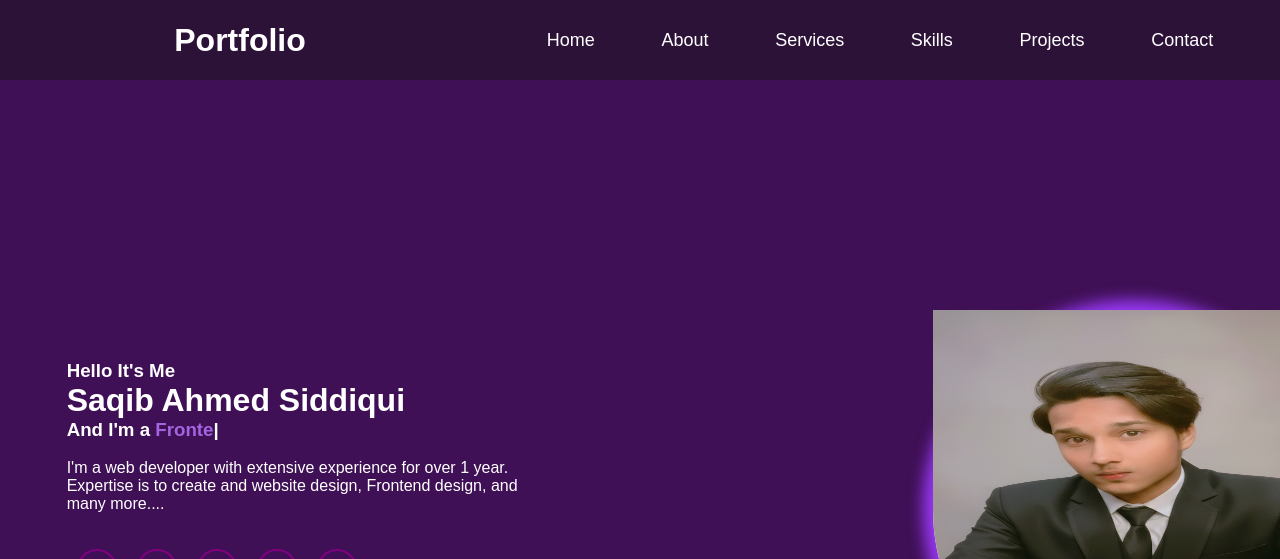
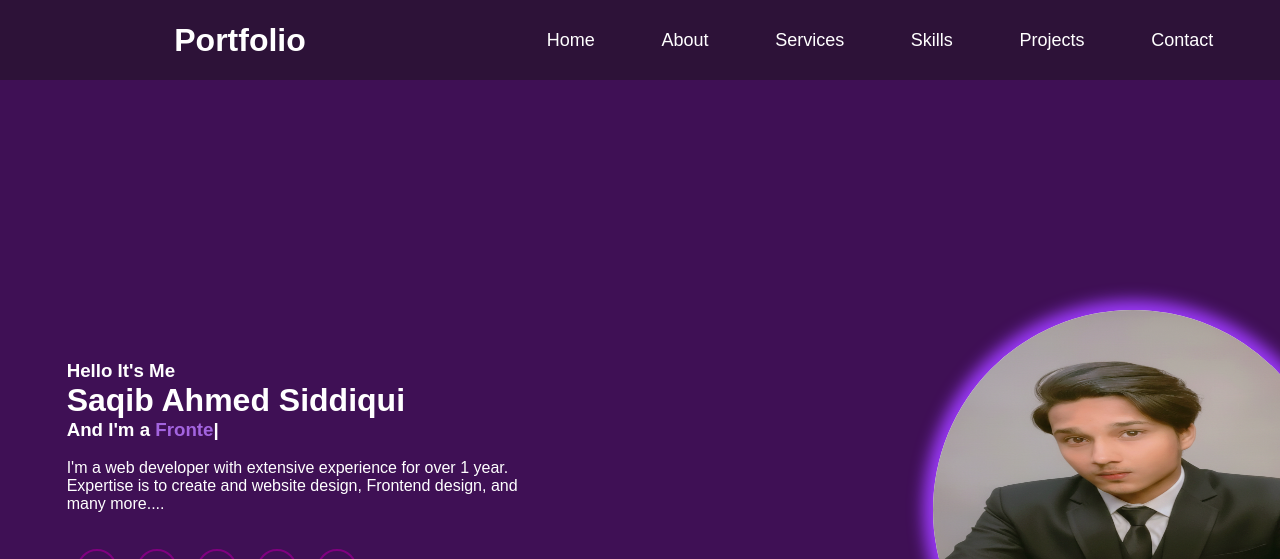
Before and after one commit to Saqibsiddiqui-rgb/portfolio, a plain HTML site: page index.html in a window 1280 px wide. Shown: the top 559 px of the page. Drawn offline with nearby package versions, Linux system fonts and the light colour scheme.

Commit message:
Update style.css

```diff
--- a/style.css
+++ b/style.css
@@ -115,6 +115,8 @@ body{
     width:400px;
     border-bottom-left-radius: 50%;
     border-bottom-right-radius:50%;
+    border-top-left-radius: 50%;
+    border-top-right-radius:50%;
 }
 .img-bg{
     height:400px;
@@ -653,4 +655,5 @@ body{
 }                                             /*contact section End*/
 .spacing{
   height:90px;
+
 }
```
